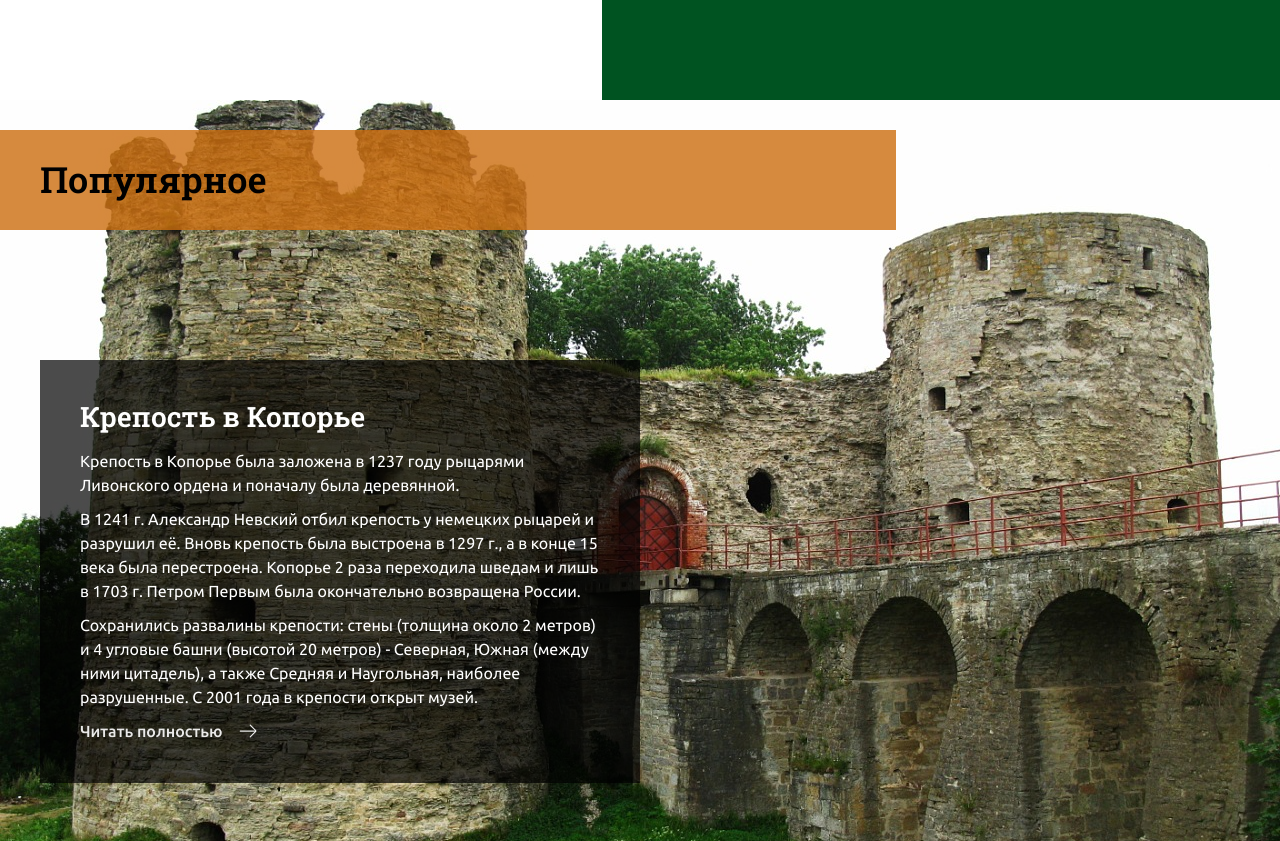
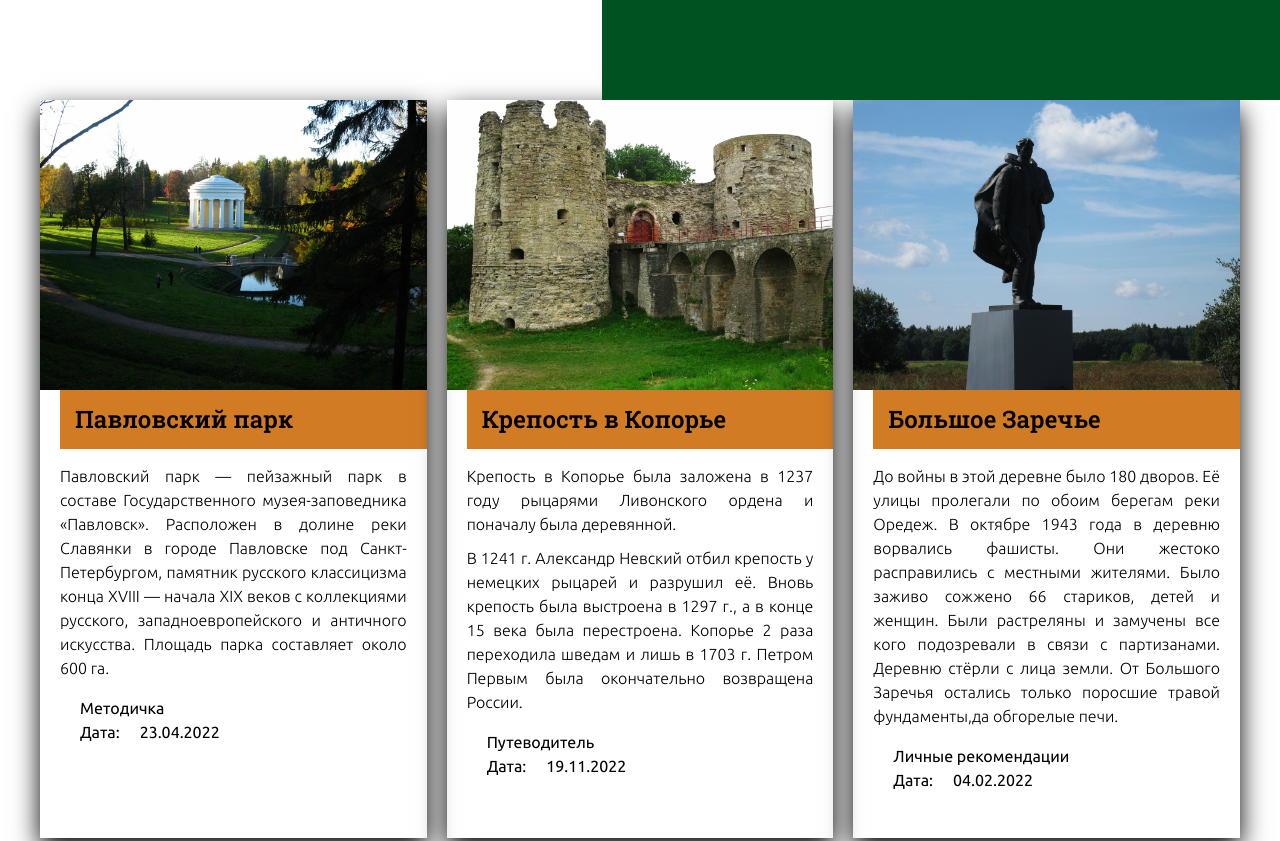
Before and after one commit to batalovalada/LenBlog, a plain HTML site: page src/index.html in a window 1280 px wide. Shown: the part 700-1541 px from the top of the page. Drawn offline with nearby package versions, Linux system fonts and the light colour scheme; files that its build step writes are made by us from their sources.

Commit message:
---popular +++article

```diff
--- a/src/assets/scss/style.scss
+++ b/src/assets/scss/style.scss
@@ -80,7 +80,7 @@ p {
 
     font-family: 'Ubuntu', sans-serif;
     font-weight: 400;
-    font-size: 18px;
+    font-size: 16px;
     line-height: 1.1;
     color: #fff;
 
@@ -121,7 +121,7 @@ p {
 
 
 .intro__banner {
-    background: #3c65a7 url(../images/intro/intro.jpg) center no-repeat;
+    background: #8e9a9a url(../images/intro/intro.jpg) center no-repeat;
     -webkit-background-size: cover;
     background-size: cover;
 
@@ -161,7 +161,7 @@ p {
     margin-left: auto;
     margin-right: 210px;
 
-
+    color: #fff;
     text-shadow: 1px 1px 2px #000;
 }
 
@@ -177,12 +177,6 @@ p {
 .intro__title {
     margin-bottom: 15px;
 
-    font-family: 'Roboto Slab', serif;
-    font-size: 32px;
-    font-weight: 600;
-    line-height: 1.2;
-    color: #fff;
-
     transition: transform .2s ease;
 }
 
@@ -190,20 +184,34 @@ p {
     transform: translate3d(10px, 0, 0);
 }
 
+.intro__title a {
+    font-family: 'Roboto Slab', serif;
+    font-size: 32px;
+    font-weight: 600;
+    line-height: 1.2;
+    color: inherit;
+
+    text-shadow: 1px 1px 2px #000;
+}
+
 .intro__subtitle {
     margin-bottom: 40px;
-
-    font-family: 'Roboto Slab', serif;
-    font-size: 24px;
-    font-weight: 600;
-    line-height: 1.2;
-    color: #fff;
 
     transition: transform .2s ease;
 }
 
 .intro__subtitle:hover {
     transform: translate3d(10px, 0, 0);
+}
+
+.intro__subtitle a {
+    font-family: 'Roboto Slab', serif;
+    font-size: 24px;
+    font-weight: 600;
+    line-height: 1.2;
+
+    color: inherit;
+    text-shadow: 1px 1px 2px #000;
 }
 
 .intro__content {
@@ -231,7 +239,11 @@ p {
     max-width: 200px;
     display: flex;
     align-items: center;
-    transition: all .2s ease;
+    transition: transform .2s ease;
+}
+
+.continue__link--intro {
+    text-shadow: 1px 1px 2px #000;
 }
 
 .continue__link--popular {
@@ -266,87 +278,71 @@ p {
     fill: rgba(204, 109, 14, 0.9);
 }
 
-/* Popular */
-.popular {
-    background-color: rgba(0, 0, 0, .8);
-    padding: 30px 0 90px;
 
-    position: relative;
-    overflow: hidden;
+/* Article */
+.article__inner {
+    display: grid;
+    grid-template-columns: repeat(3, 1fr);
+    gap: 20px;
+
 }
 
-.popular:before {
-    content: "";
-    display: block;
-    position: absolute;
-    top: 30px;
-    left: 0;
-    right: 0;
-    z-index: 2;
+.article__item {
+    box-shadow: 0 10px 25px #000;
+    overflow: hidden;
 
-    width: 70%;
-    height: 100px;
-
-    background-color: rgba(204, 109, 14, 0.8);
 }
 
-.popular__suptitle {
-    position: relative;
-    z-index: 3;
-    height: 100px;
+.article__img {
+    display: block;
+    max-width: 100%;
+    height: auto;
 
-    display: flex;
-    align-items: center;
-
-    margin-bottom: 130px;
-
-    font-size: 36px;
-    font-weight: 600;
-    line-height: 1.2;
+    transition: all .3s ease;
 }
 
-.popular__item {
-    display: flex;
-    justify-content: space-between;
+.article__photo:hover .article__img {
+    max-width: 115%;
 }
 
-.popular__content {
-    width: 50%;
-    position: relative;
-    z-index: 10;
-
-    padding: 40px;
-    background-color: rgba(0, 0, 0, .7);
-
-    color: #fff;
+.article__content {
+    padding-bottom: 30px;
 }
 
-.popular__title {
-    font-size: 28px;
+.article__title {
+    padding: 15px;
+    margin-left: 20px;
+    background-color: rgba(204, 109, 14, 0.9);
+    margin-bottom: 15px;
+    transition: transform .2s ease;
+
+    cursor: pointer;
+}
+
+.article__title:hover {
+    transform: translate3d(10px, 0, 0);
+}
+
+
+.article__title a {
+    font-family: 'Roboto Slab', serif;
+    font-size: 24px;
     font-weight: 600;
     line-height: 1.2;
 
-    margin-bottom: 15px;
+    color: inherit;
 }
 
-/*.popular__photo {
-    position: relative;
-    height: 500px;
-    width: 50%;
-
-    overflow: hidden;
-
-}*/
-
-.popular__img {
-    position: absolute;
-    top: 0;
-    left: 0;
-    right: 0;
-    z-index: 1;
-
-    width: 100%;
-
+.article__text {
+    padding: 0 20px;
+    text-align: justify;
+    font-weight: 300;
 }
 
-/* Articles */
+.article__footer {
+    list-style-type: none;
+}
+
+.article__data {
+    margin-left: 20px;
+}
--- a/src/index.html
+++ b/src/index.html
@@ -22,7 +22,7 @@
             <div class="header__content">
                 <a class="header__link" href="#">Путеводитель</a>
                 <a class="header__link" href="#">Методичка</a>
-                <a class="header__link" href="#">Личный опыт</a>
+                <a class="header__link" href="#">Личные рекомендации</a>
                 <a class="header__link" href="#">Разные истории</a>
             </div>
         </div>
@@ -33,9 +33,13 @@
     <div class="intro__banner">
         <div class="intro__titles">
             <h3 class="intro__suptitle">Новое</h3>
-            <a class="intro__title" href="#">Водопад на реке Тосне</a>
-            <a class="intro__subtitle" href="#">Саблинский заповедник</a>
-            <a class="continue__link" href="#">
+            <h1 class="intro__title">
+                <a href="#">Водопад на реке Тосне</a>
+            </h1>
+            <h2 class="intro__subtitle">
+                <a href="#">Саблинский заповедник</a>
+            </h2>
+            <a class="continue__link continue__link--intro" href="#">
                 <span>Читать статью</span>
                 <svg class="continue__icon" id="arrow" width="30" height="30" viewBox="0 0 30 30" xmlns="http://www.w3.org/2000/svg">
                     <path d="M2.4375 15C2.4375 15.5178 2.85724 15.9375 3.375 15.9375H26.5001C27.0178 15.9375 27.4376 15.5178 27.4376 15C27.4376 14.4822 27.0178 14.0625 26.5001 14.0625H3.375C2.85724 14.0625 2.4375 14.4822 2.4375 15Z"/>
@@ -51,126 +55,105 @@
     </div>
 </div> <!-- ./intro -->
 
-<div class="popular">
+<!-- articles -->
+<div class="article">
     <div class="container">
-        <h1 class="popular__suptitle">Популярное</h1>
-        <div class="popular__inner">
+        <div class="article__inner">
 
-           <!-- <div class="popular__item">
-                <div class="popular__content">
-                    <h2 class="popular__title">Павловский парк</h2>
-                    <div class="popular__text">
+            <article class="article__item">
+                <a class="article__photo" href="#">
+                    <img class="article__img" src="assets/images/article/1.jpg" alt="">
+                </a>
+                <div class="article__content">
+                    <h3 class="article__title">
+                        <a href="#">Павловский парк</a>
+                    </h3>
+                    <div class="article__text">
                         <p>Павловский парк — пейзажный парк в составе Государственного музея-заповедника «Павловск». Расположен в долине реки Славянки в городе Павловске под Санкт-Петербургом, памятник русского классицизма конца XVIII — начала XIX веков с коллекциями русского, западноевропейского и античного искусства. Площадь парка составляет около 600 га.</p>
+                    </div>
+                    <ul class="article__footer">
+                        <li>Методичка</li>
+                        <li>Дата:<time class="article__data" datetime="">23.04.2022</time></li>
+                    </ul>
+                </div>
+            </article>
 
-                        <p>Большой дворец в Павловске (Павловский дворец) был построен в 1782—1786 годах по проекту шотландского архитектора Чарльза Камерона по образцу русской дворянской усадьбы. В 1786—1799 годах итальянский зодчий Винченцо Бренна перестроил и значительно расширил дворец, возвёл по бокам от служебных корпусов два полукруглых флигеля.</p>
-                    </div>
-                    <a class="continue__link continue__link--popular" href="#">
-                        <span>Читать полностью</span>
-                        <svg class="continue__icon continue__icon--popular" id="arrow" width="30" height="30" viewBox="0 0 30 30" xmlns="http://www.w3.org/2000/svg">
-                            <path d="M2.4375 15C2.4375 15.5178 2.85724 15.9375 3.375 15.9375H26.5001C27.0178 15.9375 27.4376 15.5178 27.4376 15C27.4376 14.4822 27.0178 14.0625 26.5001 14.0625H3.375C2.85724 14.0625 2.4375 14.4822 2.4375 15Z"/>
-                            <path d="M17.7121 5.58708C17.346 5.9532 17.346 6.5468 17.7121 6.91291L25.5782 14.779C25.7002 14.9011 25.7002 15.0989 25.5782 15.221L17.7121 23.0871C17.346 23.4532 17.346 24.0467 17.7121 24.4129C18.0782 24.779 18.6718 24.779 19.038 24.4129L26.9041 16.5467C27.7583 15.6925 27.7583 14.3075 26.9041 13.4532L19.038 5.58708C18.6718 5.22097 18.0782 5.22097 17.7121 5.58708Z"/>
-                        </svg>
-                    </a>
-                </div>
-                <img class="popular__img" src="assets/images/popular/1.jpg" alt="">
-            </div>
--->
-            <div class="popular__item">
-                <div class="popular__content">
-                    <h2 class="popular__title">Крепость в Копорье</h2>
-                    <div class="popular__text">
+            <article class="article__item">
+                <a class="article__photo" href="#">
+                    <img class="article__img" src="assets/images/article/2.jpg" alt="">
+                </a>
+                <div class="article__content">
+                    <h3 class="article__title">
+                        <a href="#">Крепость в Копорье</a>
+                    </h3>
+                    <div class="article__text">
                         <p>Крепость в Копорье была заложена в 1237 году рыцарями Ливонского ордена и поначалу была деревянной.</p>
 
                         <p>В 1241 г. Александр Невский отбил крепость у немецких рыцарей и разрушил её. Вновь крепость была выстроена в 1297 г., а в конце 15 века была перестроена. Копорье 2 раза переходила шведам и лишь в 1703 г. Петром Первым была окончательно возвращена России.</p>
+                    </div>
+                    <ul class="article__footer">
+                        <li>Путеводитель</li>
+                        <li>Дата:<time class="article__data" datetime="">19.11.2022</time></li>
+                    </ul>
+                </div>
+            </article>
 
-                        <p>Сохранились развалины крепости: стены (толщина около 2 метров) и 4 угловые башни (высотой 20 метров) - Северная, Южная (между ними цитадель), а также Средняя и Наугольная, наиболее разрушенные. С 2001 года в крепости открыт музей.</p>
-                    </div>
-                    <a class="continue__link continue__link--popular" href="#">
-                        <span>Читать полностью</span>
-                        <svg class="continue__icon continue__icon--popular" id="arrow" width="30" height="30" viewBox="0 0 30 30" xmlns="http://www.w3.org/2000/svg">
-                            <path d="M2.4375 15C2.4375 15.5178 2.85724 15.9375 3.375 15.9375H26.5001C27.0178 15.9375 27.4376 15.5178 27.4376 15C27.4376 14.4822 27.0178 14.0625 26.5001 14.0625H3.375C2.85724 14.0625 2.4375 14.4822 2.4375 15Z"/>
-                            <path d="M17.7121 5.58708C17.346 5.9532 17.346 6.5468 17.7121 6.91291L25.5782 14.779C25.7002 14.9011 25.7002 15.0989 25.5782 15.221L17.7121 23.0871C17.346 23.4532 17.346 24.0467 17.7121 24.4129C18.0782 24.779 18.6718 24.779 19.038 24.4129L26.9041 16.5467C27.7583 15.6925 27.7583 14.3075 26.9041 13.4532L19.038 5.58708C18.6718 5.22097 18.0782 5.22097 17.7121 5.58708Z"/>
-                        </svg>
-                    </a>
-                </div>
-                <img class="popular__img" src="assets/images/popular/2.jpg" alt="">
-            </div>
-<!--
-
-            <div class="popular__item">
-                <div class="popular__content">
-                    <h2 class="popular__title">Большое Заречье</h2>
-                    <div class="popular__text">
+            <article class="article__item">
+                <a class="article__photo" href="#">
+                    <img class="article__img" src="assets/images/article/3.jpg" alt="">
+                </a>
+                <div class="article__content">
+                    <h3 class="article__title">
+                        <a href="#">Большое Заречье</a>
+                    </h3>
+                    <div class="article__text">
                         <p>До войны в этой деревне было 180 дворов. Её улицы пролегали по обоим берегам реки Оредеж. В октябре 1943 года в деревню ворвались фашисты. Они жестоко расправились с местными жителями. Было заживо сожжено 66 стариков, детей и женщин. Были растреляны и замучены все кого подозревали в связи с партизанами. Деревню стёрли с лица земли. От Большого Заречья остались только поросшие травой фундаменты,да обгорелые печи.</p>
                     </div>
-                    <a class="continue__link continue__link--popular" href="#">
-                        <span>Читать полностью</span>
-                        <svg class="continue__icon continue__icon--popular" id="arrow" width="30" height="30" viewBox="0 0 30 30" xmlns="http://www.w3.org/2000/svg">
-                            <path d="M2.4375 15C2.4375 15.5178 2.85724 15.9375 3.375 15.9375H26.5001C27.0178 15.9375 27.4376 15.5178 27.4376 15C27.4376 14.4822 27.0178 14.0625 26.5001 14.0625H3.375C2.85724 14.0625 2.4375 14.4822 2.4375 15Z"/>
-                            <path d="M17.7121 5.58708C17.346 5.9532 17.346 6.5468 17.7121 6.91291L25.5782 14.779C25.7002 14.9011 25.7002 15.0989 25.5782 15.221L17.7121 23.0871C17.346 23.4532 17.346 24.0467 17.7121 24.4129C18.0782 24.779 18.6718 24.779 19.038 24.4129L26.9041 16.5467C27.7583 15.6925 27.7583 14.3075 26.9041 13.4532L19.038 5.58708C18.6718 5.22097 18.0782 5.22097 17.7121 5.58708Z"/>
-                        </svg>
-                    </a>
+                    <ul class="article__footer">
+                        <li>Личные рекомендации</li>
+                        <li>Дата:<time class="article__data" datetime="">04.02.2022</time></li>
+                    </ul>
                 </div>
-                <img class="popular__img" src="assets/images/popular/3.jpg" alt="">
-            </div>
+            </article>
 
-            <div class="popular__item">
-                <div class="popular__content">
-                    <h2 class="popular__title">Борницкий карьер</h2>
-                    <div class="popular__text">
-                        <p>Ещё с советских времён Борницкий карьер под Гатчиной был излюбленным местом «дикого» отдыха у жителей северной столицы и Ленинградской области.</p>
-
+            <article class="article__item">
+                <a class="article__photo" href="#">
+                    <img class="article__img" src="assets/images/article/4.jpg" alt="">
+                </a>
+                <div class="article__content">
+                    <h3 class="article__title">
+                        <a href="#">Борницкий карьер</a>
+                    </h3>
+                    <div class="article__text">
                         <p>Карьер находится в 25 км от Гатчины, неподалёку от деревни Новое Хинколово, которое имеет и финский вариант названия — Uusi-Hinkkala. Карьеру уже более 150 лет, он возник благодаря добыче известняка, из которого возводилась Гатчина и дома в других населённых пунктах. Характеристики камня, добываемого в Борницком карьере, были весьма средними и не могли сравниться, к примеру, с высокими показателями знаменитых Путиловских или Парицких известняков, поэтому в значимых постройках его не применяли или могли использовать лишь для создания ступеней.</p>
                     </div>
-                    <a class="continue__link continue__link--popular" href="#">
-                        <span>Читать полностью</span>
-                        <svg class="continue__icon continue__icon--popular" id="arrow" width="30" height="30" viewBox="0 0 30 30" xmlns="http://www.w3.org/2000/svg">
-                            <path d="M2.4375 15C2.4375 15.5178 2.85724 15.9375 3.375 15.9375H26.5001C27.0178 15.9375 27.4376 15.5178 27.4376 15C27.4376 14.4822 27.0178 14.0625 26.5001 14.0625H3.375C2.85724 14.0625 2.4375 14.4822 2.4375 15Z"/>
-                            <path d="M17.7121 5.58708C17.346 5.9532 17.346 6.5468 17.7121 6.91291L25.5782 14.779C25.7002 14.9011 25.7002 15.0989 25.5782 15.221L17.7121 23.0871C17.346 23.4532 17.346 24.0467 17.7121 24.4129C18.0782 24.779 18.6718 24.779 19.038 24.4129L26.9041 16.5467C27.7583 15.6925 27.7583 14.3075 26.9041 13.4532L19.038 5.58708C18.6718 5.22097 18.0782 5.22097 17.7121 5.58708Z"/>
-                        </svg>
-                    </a>
+                    <ul class="article__footer">
+                        <li>Методичка</li>
+                        <li>Дата:<time class="article__data" datetime="">14.09.2022</time></li>
+                    </ul>
                 </div>
-                <img class="popular__img" src="assets/images/popular/4.jpg" alt="">
-            </div>
+            </article>
 
-            <div class="popular__item">
-                <div class="popular__content">
-                    <h2 class="popular__title">Россонь и Нарова</h2>
-                    <div class="popular__text">
+             <article class="article__item">
+                <a class="article__photo" href="#">
+                    <img class="article__img" src="assets/images/article/5.jpg" alt="">
+                </a>
+                <div class="article__content">
+                    <h3 class="article__title">
+                        <a href="#">Россонь и Нарова</a>
+                    </h3>
+                    <div class="article__text">
                         <p>В западной части Ленинградской области на границе с Эстонией протекает река Нарова. Река берёт начало из Чудского озера и впадает в Финский залив.</p>
 
-                        <p>Нарова издревле являлась стержнем Принаровского края. Она была транспортной артерией и кормилицей, да и остаётся ей. Название возможно происходит от вепского "падающая вода". Но есть и другая скорее всего более вероятная версия. Нарова (в старых летописях Норова) от слова норов своевольная, норовистая, особенно если принять во внимание характер реки.</p>
+                        <p>Нарова издревле являлась стержнем Принаровского края. Она была транспортной артерией и кормилицей, да и остаётся ей. Название возможно происходит от вепского "падающая вода". Но есть и другая скорее всего более вероятная версия.</p>
                     </div>
-                    <a class="continue__link continue__link--popular" href="#">
-                        <span>Читать полностью</span>
-                        <svg class="continue__icon continue__icon--popular" id="arrow" width="30" height="30" viewBox="0 0 30 30" xmlns="http://www.w3.org/2000/svg">
-                            <path d="M2.4375 15C2.4375 15.5178 2.85724 15.9375 3.375 15.9375H26.5001C27.0178 15.9375 27.4376 15.5178 27.4376 15C27.4376 14.4822 27.0178 14.0625 26.5001 14.0625H3.375C2.85724 14.0625 2.4375 14.4822 2.4375 15Z"/>
-                            <path d="M17.7121 5.58708C17.346 5.9532 17.346 6.5468 17.7121 6.91291L25.5782 14.779C25.7002 14.9011 25.7002 15.0989 25.5782 15.221L17.7121 23.0871C17.346 23.4532 17.346 24.0467 17.7121 24.4129C18.0782 24.779 18.6718 24.779 19.038 24.4129L26.9041 16.5467C27.7583 15.6925 27.7583 14.3075 26.9041 13.4532L19.038 5.58708C18.6718 5.22097 18.0782 5.22097 17.7121 5.58708Z"/>
-                        </svg>
-                    </a>
-                </div>
-                <img class="popular__img" src="assets/images/popular/5.jpg" alt="">
-            </div>
--->
-
-        </div> <!-- ./popular__inner -->
-    </div> <!-- ./container -->
-</div> <!-- ./popular -->
-
-<!-- articles -->
-<div class="articles">
-    <div class="container">
-        <div class="articles__inner">
-            <article class="articles__item">
-                <div class="articles__photo">
-                    <img articles__img src="" alt="">
-                </div>
-                <div class="articles__content">
-                    <h4 class="articles__suptitle"></h4>
-                    <h3 class="articles__title"></h3>
-                    <div class="article__text"></div>
+                    <ul class="article__footer">
+                        <li>Личные рекомендации</li>
+                        <li>Дата:<time class="article__data" datetime="">25.06.2022</time></li>
+                    </ul>
                 </div>
             </article>
+
         </div>
     </div>
 </div> <!-- ./articles -->
```
Also changed, not shown: src/assets/images/article/1.jpg (renamed from src/assets/images/popular/1.jpg), src/assets/images/article/2.jpg (renamed from src/assets/images/popular/2.jpg), src/assets/images/article/3.jpg (renamed from src/assets/images/popular/3.jpg), src/assets/images/article/4.jpg (renamed from src/assets/images/popular/4.jpg), src/assets/images/article/5.jpg (renamed from src/assets/images/popular/5.jpg).
